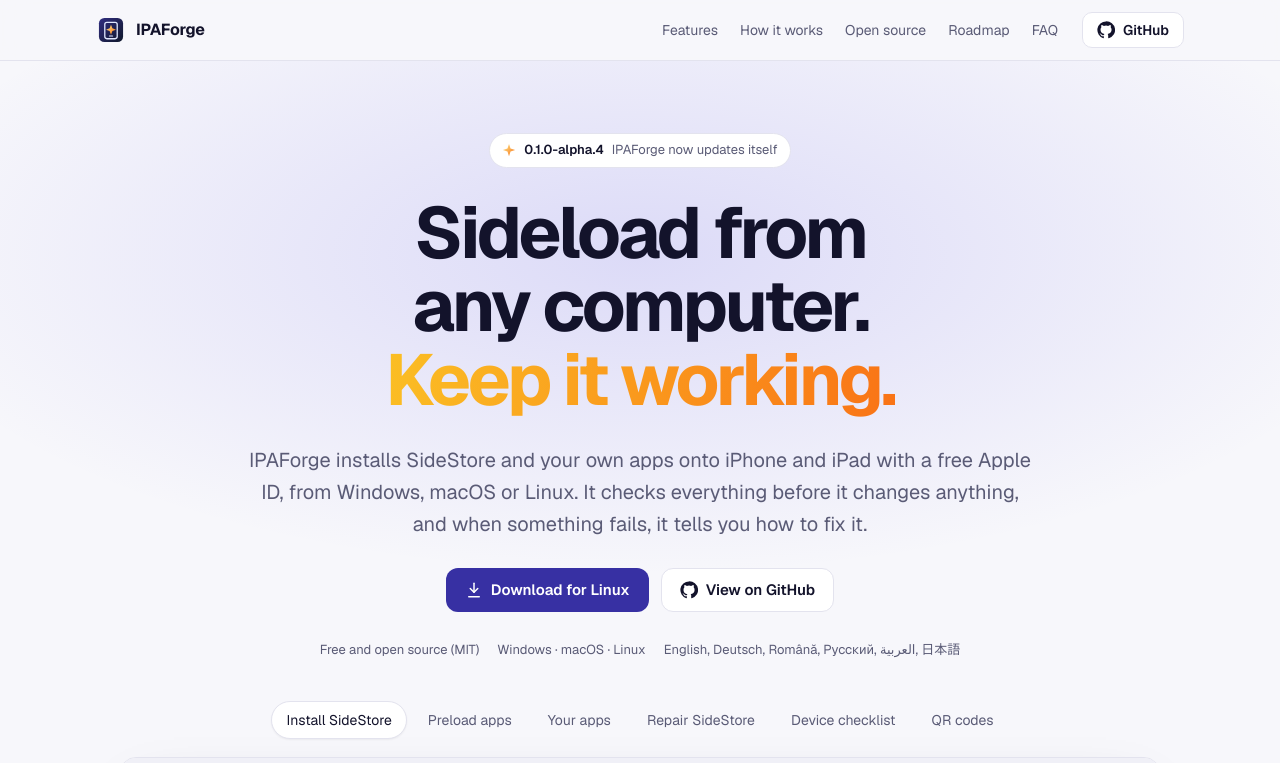
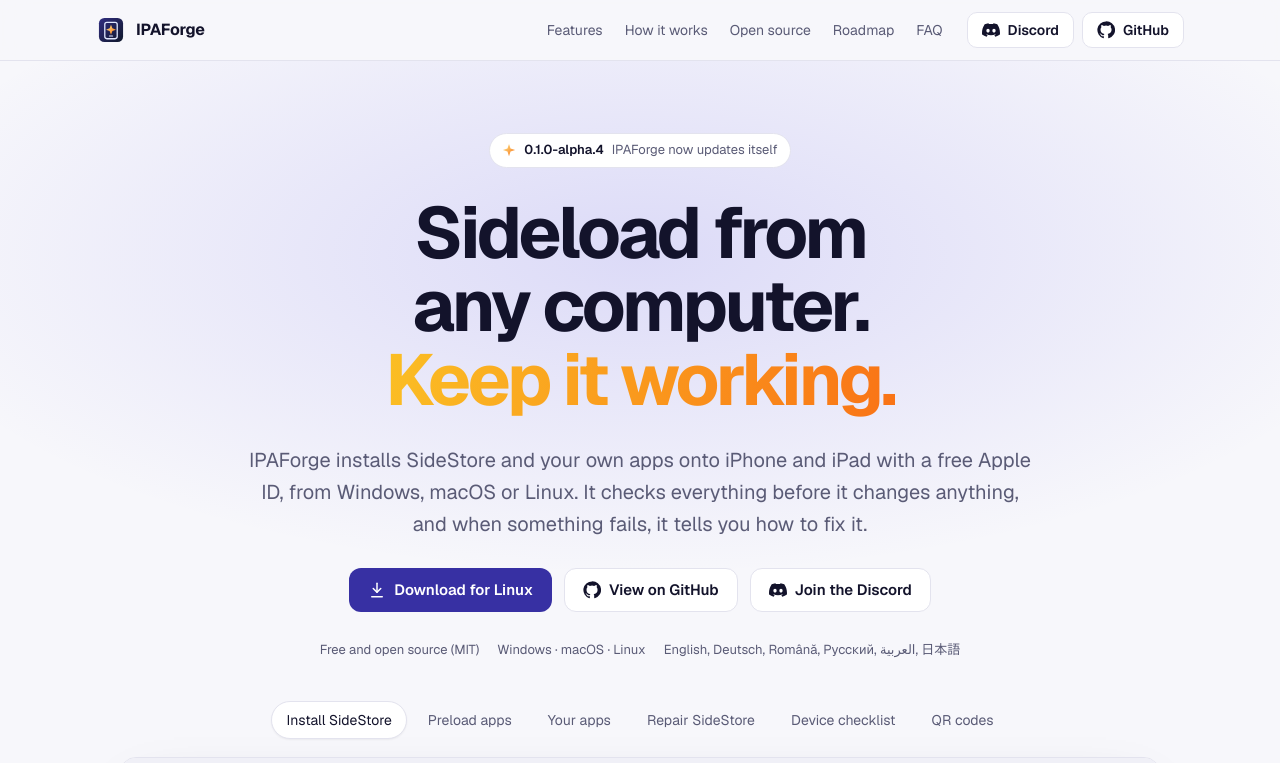
Before and after one commit to IPAForge/ipaforge.github.io, a plain HTML site: page index.html in a window 1280 px wide. Shown: the top 763 px of the page. Drawn offline with nearby package versions, Linux system fonts and the light colour scheme; no server answers.

Commit message:
Discord: beside GitHub, in the FAQ and the footer

```diff
--- a/index.html
+++ b/index.html
@@ -49,6 +49,7 @@
     "url": "https://github.com/SirReaDy"
   },
   "sameAs": [
+    "https://discord.gg/C87DKmAWhr",
     "https://github.com/SirReaDy/ipaforge",
     "https://github.com/IPAForge"
   ]
@@ -118,8 +119,8 @@ h1, h2, h3 { text-wrap: balance; margin: 0; }
 .nav nav { display: flex; gap: 22px; margin-inline-start: auto; font-size: 14px; color: var(--muted); }
 .nav nav a { text-decoration: none; }
 .nav nav a:hover { color: var(--ink); }
-.nav .gh { font-size: 14px; }
-@media (max-width: 760px) { .nav nav { display: none; } .nav .gh { margin-inline-start: auto; } }
+.nav-actions { display: flex; gap: 8px; }
+@media (max-width: 760px) { .nav nav { display: none; } .nav-actions { margin-inline-start: auto; } }
 
 /* Buttons */
 .btn { display: inline-flex; align-items: center; gap: 8px; height: 44px; padding: 0 18px; border-radius: 12px; font-weight: 550; font-size: 15px; text-decoration: none; border: 1px solid var(--line); background: var(--surface); color: var(--ink); transition: transform .15s ease, border-color .15s ease; }
@@ -243,6 +244,7 @@ footer a:hover { color: var(--ink); }
     <linearGradient id="sparkfill" x1="0" y1="0" x2="1" y2="1"><stop offset="0" stop-color="#fde68a"/><stop offset="1" stop-color="#f97316"/></linearGradient>
     <symbol id="i-spark" viewBox="0 0 24 24"><path d="M12 1.5 14.6 9.4 22.5 12 14.6 14.6 12 22.5 9.4 14.6 1.5 12 9.4 9.4Z" fill="url(#sparkfill)"/></symbol>
     <symbol id="i-gh" viewBox="0 0 24 24"><path fill="currentColor" d="M12 .5a11.5 11.5 0 0 0-3.64 22.41c.58.1.79-.25.79-.56v-2c-3.2.7-3.88-1.37-3.88-1.37-.53-1.33-1.28-1.69-1.28-1.69-1.05-.71.08-.7.08-.7 1.16.08 1.77 1.19 1.77 1.19 1.03 1.77 2.7 1.26 3.36.96.1-.75.4-1.26.73-1.55-2.55-.29-5.24-1.28-5.24-5.69 0-1.26.45-2.29 1.19-3.09-.12-.29-.52-1.46.11-3.05 0 0 .97-.31 3.17 1.18a11 11 0 0 1 5.77 0c2.2-1.49 3.17-1.18 3.17-1.18.63 1.59.23 2.76.11 3.05.74.8 1.19 1.83 1.19 3.09 0 4.42-2.69 5.39-5.26 5.68.41.36.78 1.06.78 2.14v3.17c0 .31.21.67.8.56A11.5 11.5 0 0 0 12 .5Z"/></symbol>
+    <symbol id="i-discord" viewBox="0 0 24 24"><path fill="currentColor" d="M20.32 4.37A19.8 19.8 0 0 0 15.4 2.85a.07.07 0 0 0-.08.04c-.21.38-.45.87-.61 1.25a18.3 18.3 0 0 0-5.48 0 12.6 12.6 0 0 0-.62-1.25.08.08 0 0 0-.08-.04 19.7 19.7 0 0 0-4.92 1.52.07.07 0 0 0-.03.03C.53 9.05-.32 13.58.1 18.06a.08.08 0 0 0 .03.06 19.9 19.9 0 0 0 5.99 3.03.08.08 0 0 0 .08-.03c.46-.63.87-1.29 1.23-1.99a.08.08 0 0 0-.04-.1 13.1 13.1 0 0 1-1.87-.89.08.08 0 0 1-.01-.13l.37-.29a.07.07 0 0 1 .08-.01c3.93 1.79 8.18 1.79 12.06 0a.07.07 0 0 1 .08.01l.37.29a.08.08 0 0 1-.01.13c-.6.35-1.22.65-1.87.89a.08.08 0 0 0-.04.11c.36.7.78 1.36 1.23 1.99a.08.08 0 0 0 .08.03 19.8 19.8 0 0 0 6-3.03.08.08 0 0 0 .03-.06c.5-5.18-.84-9.67-3.55-13.66a.06.06 0 0 0-.03-.03ZM8.02 15.33c-1.18 0-2.16-1.09-2.16-2.42s.96-2.42 2.16-2.42c1.21 0 2.18 1.1 2.16 2.42 0 1.33-.96 2.42-2.16 2.42Zm7.97 0c-1.18 0-2.16-1.09-2.16-2.42s.96-2.42 2.16-2.42c1.21 0 2.18 1.1 2.16 2.42 0 1.33-.95 2.42-2.16 2.42Z"/></symbol>
     <symbol id="i-down" viewBox="0 0 24 24" fill="none" stroke="currentColor" stroke-width="2" stroke-linecap="round" stroke-linejoin="round"><path d="M12 3v12"/><path d="m7 10 5 5 5-5"/><path d="M5 21h14"/></symbol>
     <symbol id="i-check" viewBox="0 0 24 24" fill="none" stroke="currentColor" stroke-width="2.2" stroke-linecap="round" stroke-linejoin="round"><circle cx="12" cy="12" r="9"/><path d="m8 12.5 2.6 2.5L16 9.5"/></symbol>
   </defs>
@@ -258,7 +260,10 @@ footer a:hover { color: var(--ink); }
       <a href="#roadmap">Roadmap</a>
       <a href="#faq">FAQ</a>
     </nav>
-    <a class="btn small gh" href="https://github.com/SirReaDy/ipaforge"><svg><use href="#i-gh"/></svg>GitHub</a>
+    <div class="nav-actions">
+      <a class="btn small" href="https://discord.gg/C87DKmAWhr"><svg><use href="#i-discord"/></svg>Discord</a>
+      <a class="btn small" href="https://github.com/SirReaDy/ipaforge"><svg><use href="#i-gh"/></svg>GitHub</a>
+    </div>
   </div>
 </header>
 
@@ -271,6 +276,7 @@ footer a:hover { color: var(--ink); }
       <div class="ctas">
         <a class="btn primary" id="download" data-release href="https://github.com/SirReaDy/ipaforge/releases/tag/v0.1.0-alpha.4"><svg><use href="#i-down"/></svg><span id="download-label">Download IPAForge</span></a>
         <a class="btn" href="https://github.com/SirReaDy/ipaforge"><svg><use href="#i-gh"/></svg>View on GitHub</a>
+        <a class="btn" href="https://discord.gg/C87DKmAWhr"><svg><use href="#i-discord"/></svg>Join the Discord</a>
       </div>
       <div class="meta"><span>Free and open source (MIT)</span><span>Windows · macOS · Linux</span><span>English, Deutsch, Română, Русский, العربية, 日本語</span></div>
     </div>
@@ -397,6 +403,7 @@ $ cosign verify-blob \
         <details><summary>What do I need on Windows and Linux?</summary><p>On Windows, install Apple Devices from the Microsoft Store, so your computer can talk to the iPhone. On Linux, install usbmuxd.</p></details>
         <details><summary>Which iPhones and iPads work?</summary><p>iOS 15 or later with a passcode. On iOS 16 and later, Developer Mode must be on; the checklist shows you how.</p></details>
         <details><summary>Where does my Apple ID password go?</summary><p>Only to Apple. If you choose to save it, it stays encrypted in your system keychain on your computer.</p></details>
+        <details><summary>Where can I get help?</summary><p>Ask on the <a href="https://discord.gg/C87DKmAWhr">IPAForge Discord</a>, or report a problem on <a href="https://github.com/SirReaDy/ipaforge/issues">GitHub</a> with the logs attached (Logs › Save in the app).</p></details>
         <details><summary>Is IPAForge part of SideStore?</summary><p>No. IPAForge is an independent project that installs SideStore and works alongside it. It isn't affiliated with SideStore or Apple.</p></details>
       </div>
     </div>
@@ -410,6 +417,7 @@ $ cosign verify-blob \
       <div class="ctas">
         <a class="btn primary" data-release href="https://github.com/SirReaDy/ipaforge/releases/tag/v0.1.0-alpha.4"><svg><use href="#i-down"/></svg>Download <span data-version>0.1.0-alpha.4</span></a>
         <a class="btn" href="https://github.com/SirReaDy/ipaforge"><svg><use href="#i-gh"/></svg>Star on GitHub</a>
+        <a class="btn" href="https://discord.gg/C87DKmAWhr"><svg><use href="#i-discord"/></svg>Join the Discord</a>
       </div>
     </div>
   </section>
@@ -423,6 +431,7 @@ $ cosign verify-blob \
       <a href="https://github.com/SirReaDy/ipaforge/releases">Releases</a>
       <a href="https://github.com/SirReaDy/ipaforge/blob/main/docs/installing.md">Installing</a>
       <a href="https://github.com/SirReaDy/ipaforge/issues">Report a problem</a>
+      <a href="https://discord.gg/C87DKmAWhr">Discord</a>
     </nav>
   </div>
 </footer>
```
